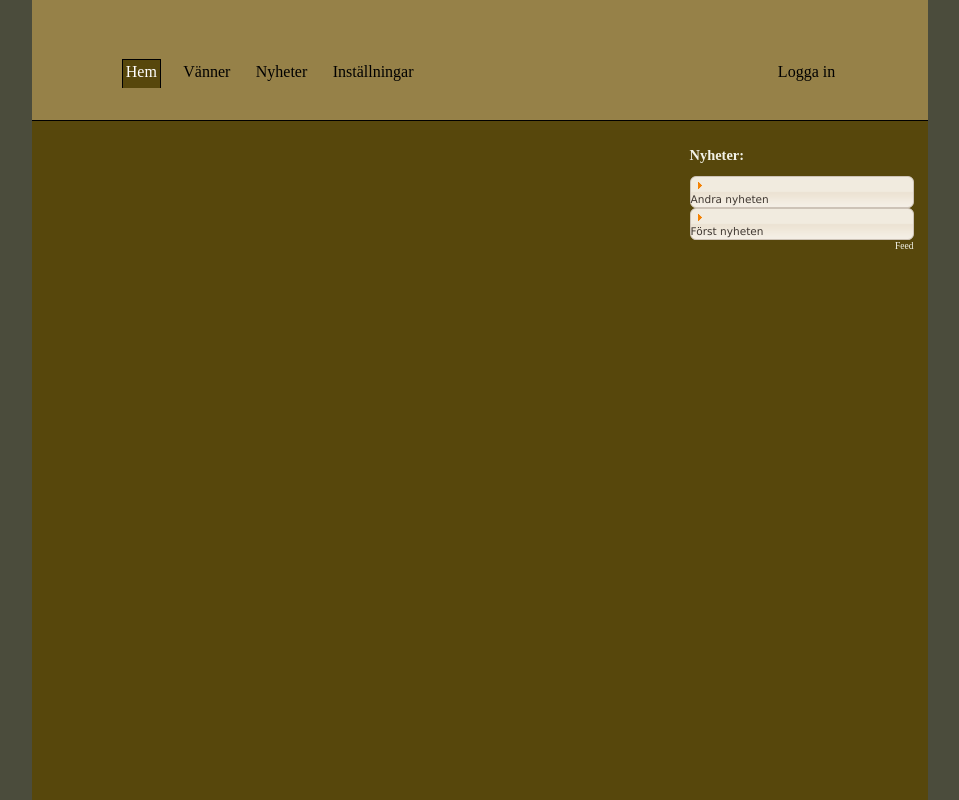
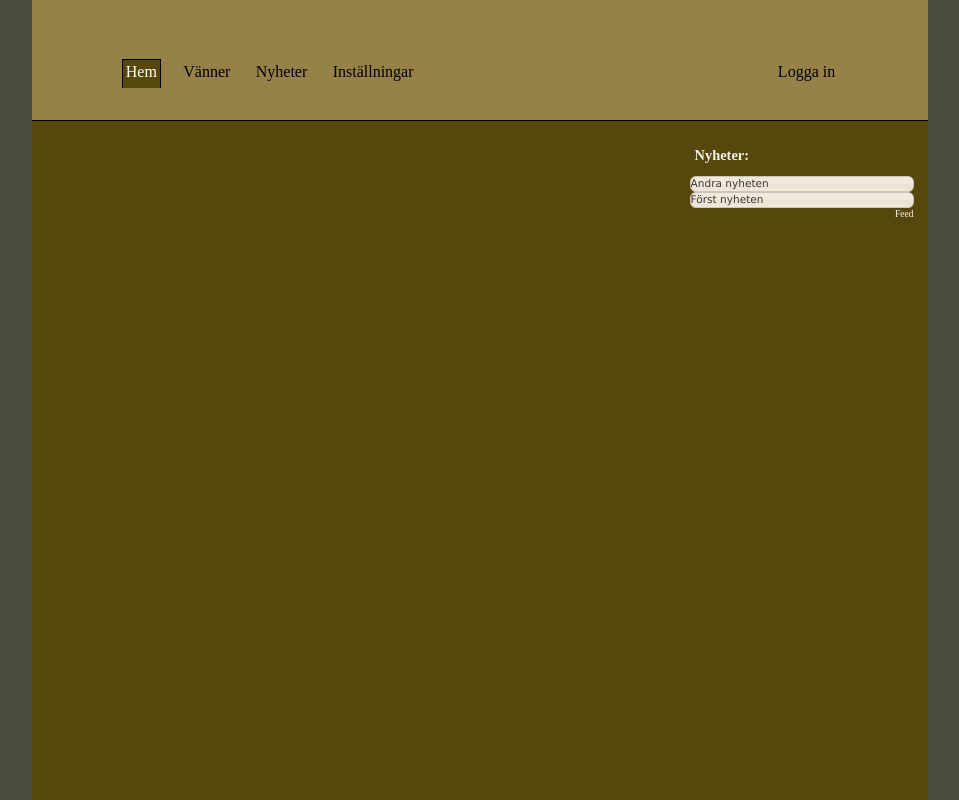
Before and after one commit to oleander/Flashbacks-PHP-projekt, a PHP site: page / in a window 1280 px wide. Shown: the whole page, without its empty margins (160-1119 px from the left). Run offline with PHP 8.4, Linux system fonts and the light colour scheme; data comes from the database, SQL or seed files in the repository.

Commit message:
Städade stil1.css och tog bort ikonerna från #accor

```diff
--- a/css/stil1.css
+++ b/css/stil1.css
@@ -85,6 +85,7 @@
 #news h2 a {
 	color: #F2F2E8;
 	text-decoration: none;
+	padding: 5px;
 }
 
 #news h2 a:hover {
--- a/scripts/js/javascript.js
+++ b/scripts/js/javascript.js
@@ -51,6 +51,7 @@
 		$("#accor").accordion({
 			autoHeight: false,
 			navigation: true,
-			active: false
+			active: false,
+			icons: false,
 		});
 	});
```
Lines whose indentation alone changed are shown as unchanged.
